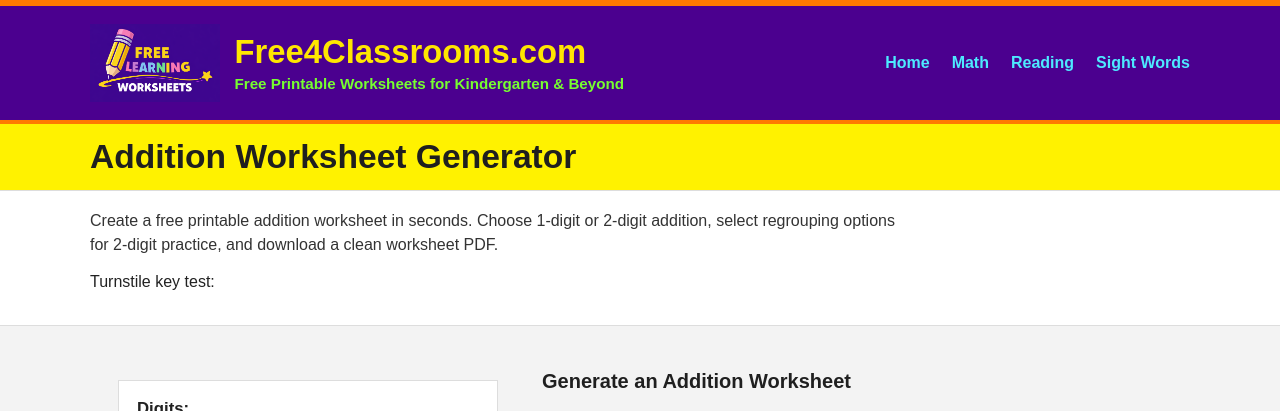
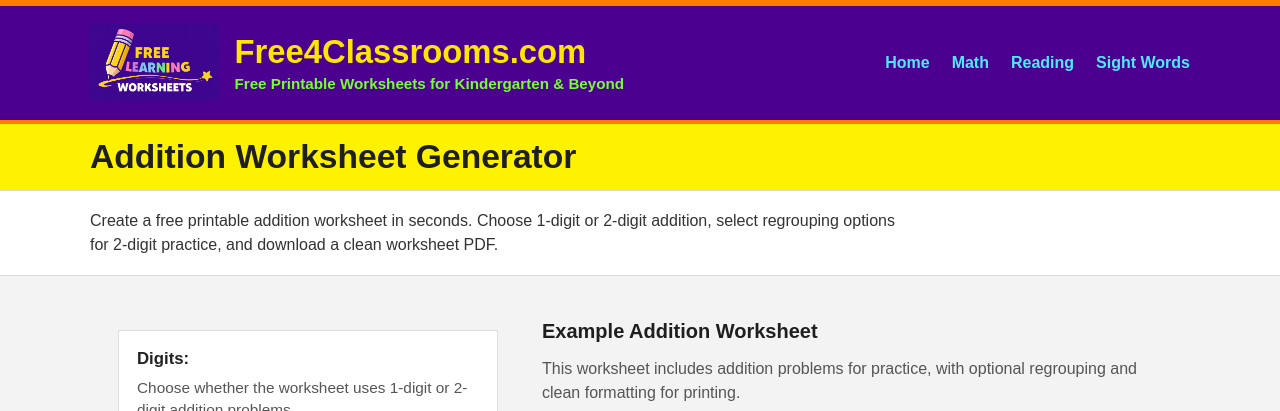
Before and after one commit to mbtwebsite/name-trace-web, a Flask app: page /addition-generator/ in a window 1280 px wide. Shown: the top 411 px of the page. Run offline with Flask 3, Linux system fonts and the light colour scheme; some libraries are stand-ins or nearby versions.

Commit message:
Add addition preview placeholder image

```diff
--- a/templates/addition_generator.html
+++ b/templates/addition_generator.html
@@ -382,7 +382,6 @@
             Create a free printable addition worksheet in seconds. Choose 1-digit or 2-digit addition,
             select regrouping options for 2-digit practice, and download a clean worksheet PDF.
         </p>
-        <p>Turnstile key test: {{ turnstile_site_key }}</p>
     </div>
 </div>
 
@@ -459,8 +458,12 @@
                     </div>
                 {% else %}
                     <div class="preview-box">
-                        <h2>Generate an Addition Worksheet</h2>
-                        <p>Choose your worksheet options on the left, then generate a printable PDF.</p>
+                        <h2>Example Addition Worksheet</h2>
+                        <p>This worksheet includes addition problems for practice, with optional regrouping and clean formatting for printing.</p>
+                        <img
+                            src="/static/example-2-digit-addition.png"
+                            alt="Example addition worksheet preview"
+                        >
                     </div>
                 {% endif %}
             </div>
```
